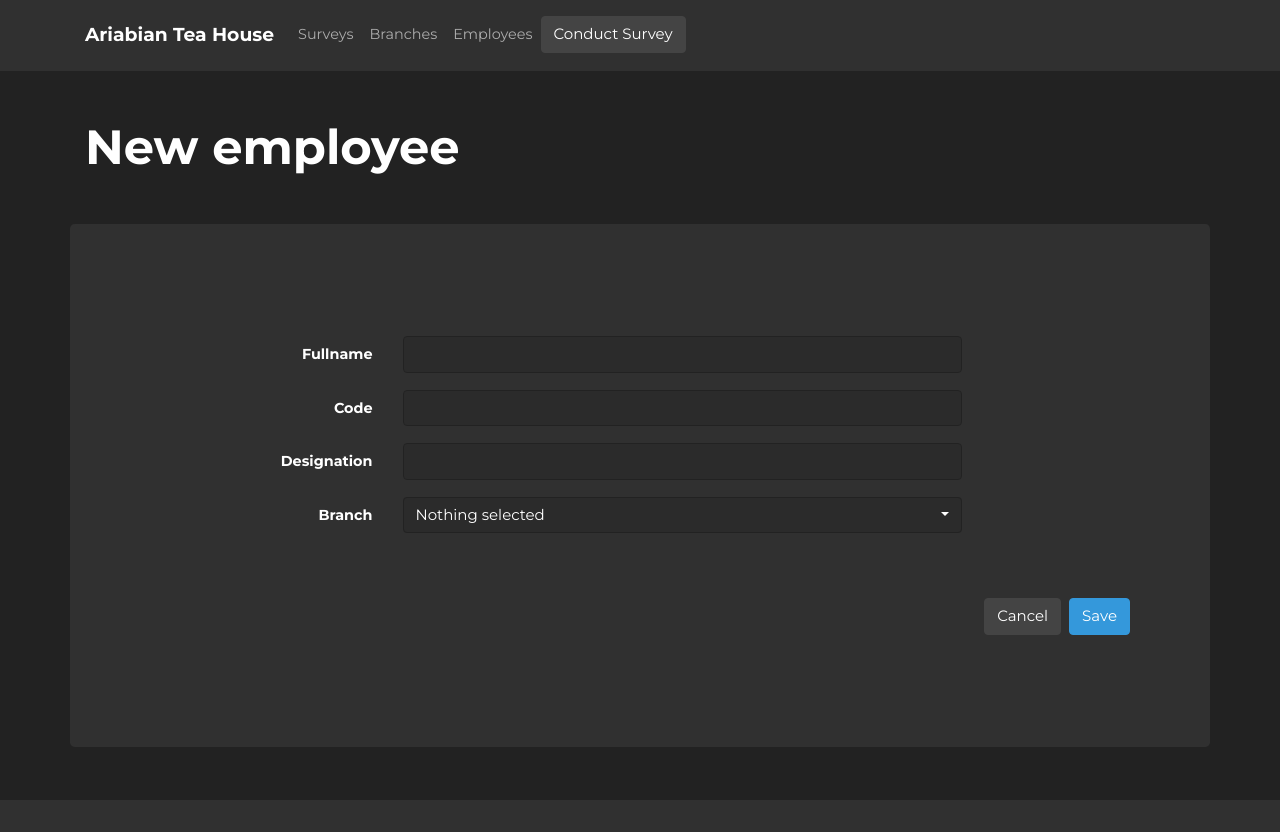
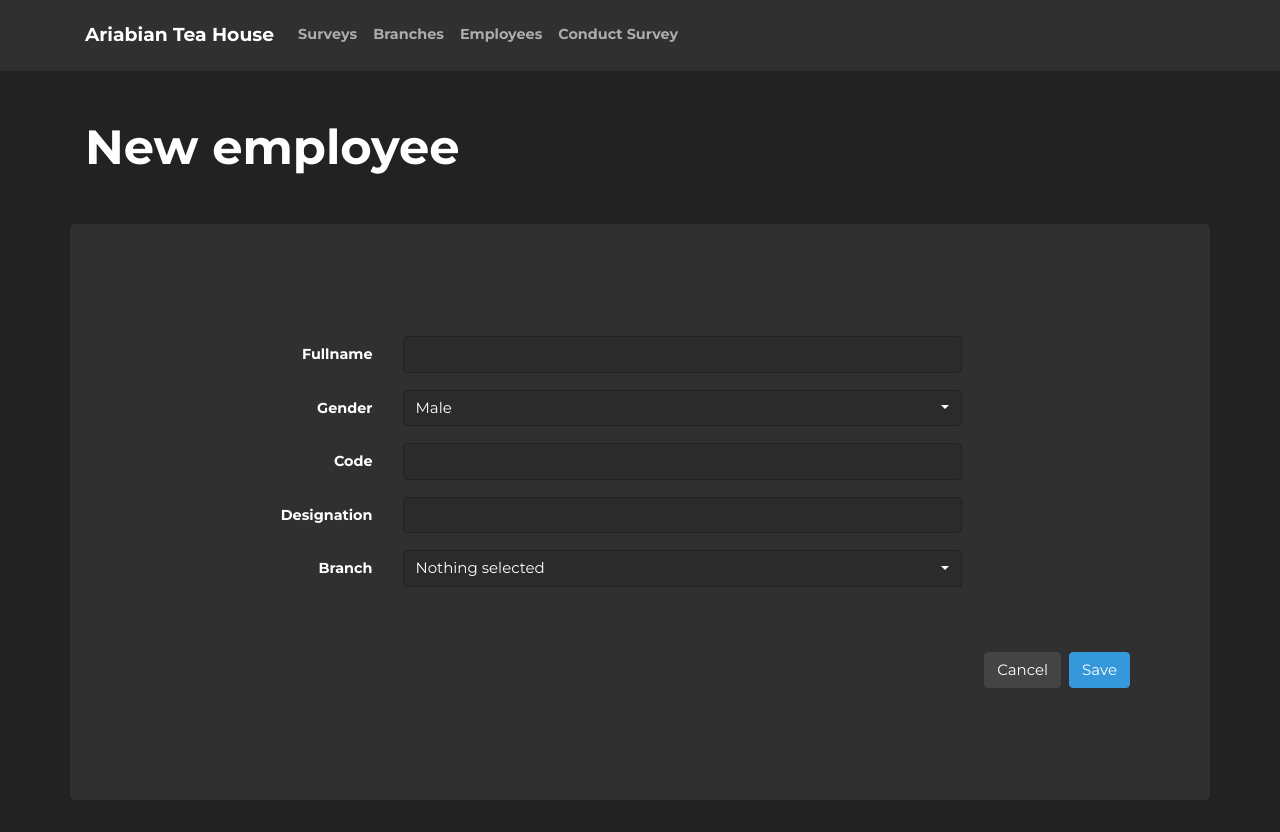
Before and after one commit to tordsyabe/ath-survey, a Flask app: page /employees/create in a window 1280 px wide. Before the commit the page ends 800 px from the top, so only its background shows below. Run offline with Flask 2, Linux system fonts and the light colour scheme; data that the repository does not hold is empty; some libraries are stand-ins or nearby versions.

Commit message:
added conduct survey in employee details

```diff
--- a/athsurveyapp/blueprints/employee/forms.py
+++ b/athsurveyapp/blueprints/employee/forms.py
@@ -5,9 +5,12 @@ from wtforms.ext.sqlalchemy.fields import QuerySelectField
 
 from athsurveyapp.models.models import db, Branch
 
+GENDER_CHOICE = [('male', 'Male'), ('female', 'Female')]
+
 class EmployeeForm(FlaskForm):
 
     name = StringField("Fullname", validators=[DataRequired()])
     code = StringField("Code", validators=[DataRequired()])
     designation = StringField("Designation", validators=[DataRequired()])
     branch = QuerySelectField('Branch', query_factory=lambda: db.session.query(Branch).all(), get_label='name', render_kw={"data-live-search": "true"})
+    gender = SelectField(u'Gender', choices=GENDER_CHOICE)
--- a/athsurveyapp/blueprints/employee/templates/create_employee.html
+++ b/athsurveyapp/blueprints/employee/templates/create_employee.html
@@ -29,6 +29,26 @@ endblock %} {% block body %}
               <div class="invalid-feedback">Employee fullname is required</div>
             </div>
           </div>
+
+          <!--  -->
+            <!--  -->
+            <div class="row">
+              <div class="col-3">
+                {{ form.gender.label(class="form-label font-weight-bold float-right mt-2") }}
+              </div>
+
+              <div class="col-7">
+                <div class="form-group">
+                  {{ form.gender(class_="form-control form-select form-select-sm
+                  selectpicker w-100")}}
+                </div>
+              </div>
+
+              <div class="col-2 offset-3">
+                <div class="invalid-feedback">Please select a gender</div>
+              </div>
+            </div>
+
 
           <!--  -->
 
@@ -72,28 +92,6 @@ endblock %} {% block body %}
             </div>
           </div>
 
-          <!--  -->
-          <!-- <div class="col-7">
-            <div class="form-group">
-              <select
-                class="
-                  form-control form-select form-select-sm
-                  selectpicker
-                  w-100
-                "
-                name="branch"
-                id="branch"
-                data-live-search="true"
-              >
-                {% for branch in branches %}
-
-                <option value="{{branch.id}}">{{ branch.name }}</option>
-
-                {% endfor %}
-              </select>
-            </div>
-          </div> -->
-          <!--  -->
           <div class="row">
             <div class="col-3">
               {{ form.branch.label(class="form-label font-weight-bold
--- a/athsurveyapp/blueprints/employee/templates/employees.html
+++ b/athsurveyapp/blueprints/employee/templates/employees.html
@@ -17,7 +17,7 @@
 
   <div class="row mt-5 jumbotron">
     <div class="col-12">
-      <table class="table table-hover">
+      <table class="table table-hover" id="employeesTable">
         <thead>
           <tr>
             <th scope="col">Employee Name</th>
--- a/athsurveyapp/blueprints/employee/views.py
+++ b/athsurveyapp/blueprints/employee/views.py
@@ -42,8 +42,10 @@ def create_employee():
         emp_code = form.code.data
         emp_designation = form.designation.data
         emp_branch = form.branch.data.id
+        emp_gender = form.gender.data
 
-        new_emp = Employee(emp_name, emp_code, emp_designation, emp_branch)
+
+        new_emp = Employee(emp_name, emp_code, emp_designation, emp_branch, emp_gender)
 
         db.session.add(new_emp)
         db.session.commit()
--- a/athsurveyapp/models/models.py
+++ b/athsurveyapp/models/models.py
@@ -16,7 +16,7 @@ class Employee(db.Model):
     date_created = db.Column(db.DateTime(timezone=True), server_default=func.now())
     last_updated = db.Column(db.DateTime(timezone=True), onupdate=func.now())
     designation = db.Column(db.String(20), nullable=False)
-    gender = db.Column(db.String(20))
+    gender = db.Column(db.String(20), nullable=False)
     branch_id = db.Column(db.Integer, db.ForeignKey("branch.id"), nullable=False)
     name = db.Column(db.String, nullable=False)
     code = db.Column(db.String, nullable=False)
@@ -26,11 +26,12 @@ class Employee(db.Model):
 
     responses = db.relationship("Response", backref="employee", cascade="all, delete-orphan")
 
-    def __init__(self, name, code, designation, branch_id):
+    def __init__(self, name, code, designation, branch_id, gender):
         self.name = name
         self.code = code
         self.designation = designation
         self.branch_id = branch_id
+        self.gender = gender
 
 
 class Branch(db.Model):
--- a/athsurveyapp/static/js/conductSurvey.js
+++ b/athsurveyapp/static/js/conductSurvey.js
@@ -1,4 +1,7 @@
 $(document).ready(function() {
+    const params = get_query();
+    $('#employee').selectpicker('val', params.employee);
+
 
     $('select[id="survey"]').change(function() {
     $("form").children("fieldset").each(function(index){
@@ -227,3 +230,13 @@ $(document).ready(function() {
 
 
 });
+
+function get_query(){
+    var url = document.location.href;
+    var qs = url.substring(url.indexOf('?') + 1).split('&');
+    for(var i = 0, result = {}; i < qs.length; i++){
+        qs[i] = qs[i].split('=');
+        result[qs[i][0]] = decodeURIComponent(qs[i][1]);
+    }
+    return result;
+}
--- a/athsurveyapp/static/js/employeeDetails.js
+++ b/athsurveyapp/static/js/employeeDetails.js
@@ -1,4 +1,6 @@
 $(document).ready(function(){
+
+    $('#employeesTable').DataTable();
 
     $('.response-date').each(function(){
         const responseDate = new Date($(this).text()).toLocaleDateString(undefined, {
--- a/athsurveyapp/static/js/survey.js
+++ b/athsurveyapp/static/js/survey.js
@@ -1,4 +1,5 @@
 $(document).ready(function () {
+
   $(".delete-survey-modal").on("click", function (e) {
     //   SETTING SURVEY TO DELETE
     e.preventDefault();
--- a/athsurveyapp/templates/layouts/base.html
+++ b/athsurveyapp/templates/layouts/base.html
@@ -32,6 +32,7 @@
       rel="stylesheet"
       href="https://cdn.jsdelivr.net/npm/bootswatch@4.5.2/dist/darkly/bootstrap.min.css"
     />
+    <link rel="stylesheet" type="text/css" href="https://cdn.datatables.net/1.10.21/css/dataTables.bootstrap4.min.css">
     <link
       rel="stylesheet"
       href="{{ url_for('static', filename='styles/main.css') }}"
@@ -62,14 +63,14 @@
           <ul class="navbar-nav">
             <li class="nav-item">
               <a
-                class="nav-link"
+                class="nav-link font-weight-bold"
                 href="{{ url_for('survey_page.survey_index') }}"
                 >Surveys</a
               >
             </li>
             <li class="nav-item">
               <a
-                class="nav-link"
+                class="nav-link font-weight-bold"
                 href="{{ url_for('branch_page.branch_index') }}"
                 >Branches</a
               >
@@ -77,13 +78,13 @@
 
             <li class="nav-item">
               <a
-                class="nav-link"
+                class="nav-link font-weight-bold"
                 href="{{ url_for('employee_page.employee_index')}}"
                 >Employees</a
               >
             </li>
             <li class="nav-item float-right">
-              <a class="btn btn-secondary" href="{{ url_for('survey_page.conduct_survey')}}">Conduct Survey</a>
+              <a class="nav-link font-weight-bold" href="{{ url_for('survey_page.conduct_survey')}}">Conduct Survey</a>
             </li>
           </ul>
         </div>
@@ -99,6 +100,8 @@
     <script src="https://cdnjs.cloudflare.com/ajax/libs/popper.js/1.12.9/umd/popper.min.js"></script>
     <script src="https://maxcdn.bootstrapcdn.com/bootstrap/4.0.0/js/bootstrap.min.js"></script>
     <script src="https://cdn.jsdelivr.net/npm/bootstrap-select@1.13.14/dist/js/bootstrap-select.min.js"></script>
+    <script type="text/javascript" charset="utf8" src="https://cdn.datatables.net/1.10.21/js/jquery.dataTables.min.js"></script>
+    <script type="text/javascript" src="https://cdn.datatables.net/1.10.21/js/dataTables.bootstrap4.min.js"></script>
     <script src="{{url_for('static', filename='js/main.js')}}"></script>
     <script src="{{url_for('static', filename='js/surveyDetails.js')}}"></script>
     <script src="{{url_for('static', filename='js/survey.js')}}"></script>
```
Also changed, not shown: athsurveyapp/blueprints/employee/templates/employee_details.html (+10 -17 lines), athsurveyapp/blueprints/survey/views.py (+21 -1 lines), migrations/versions/b05a6f03bd31_added_gender_for_employee.py (deleted, +0 -28 lines), migrations/versions/e746d691c696_added_feedback_on_questionresponse.py (deleted, +0 -28 lines), migrations/versions/e7d426b9433b_.py (renamed from migrations/versions/a9717c3bef55_.py, +5 -3 lines).
